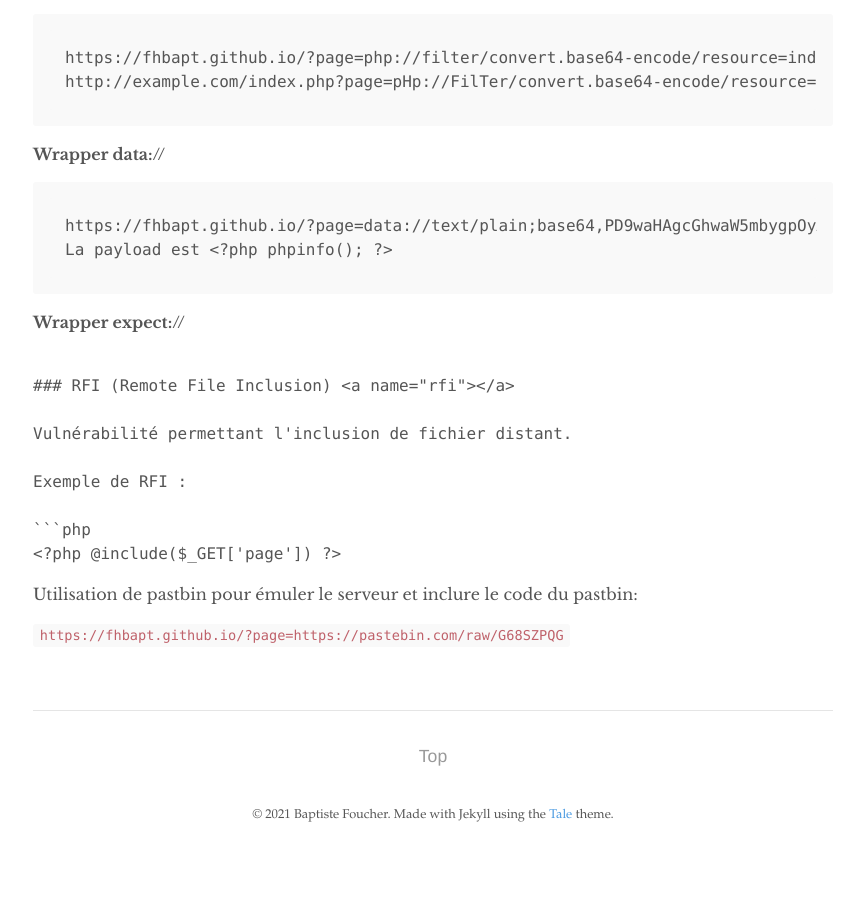
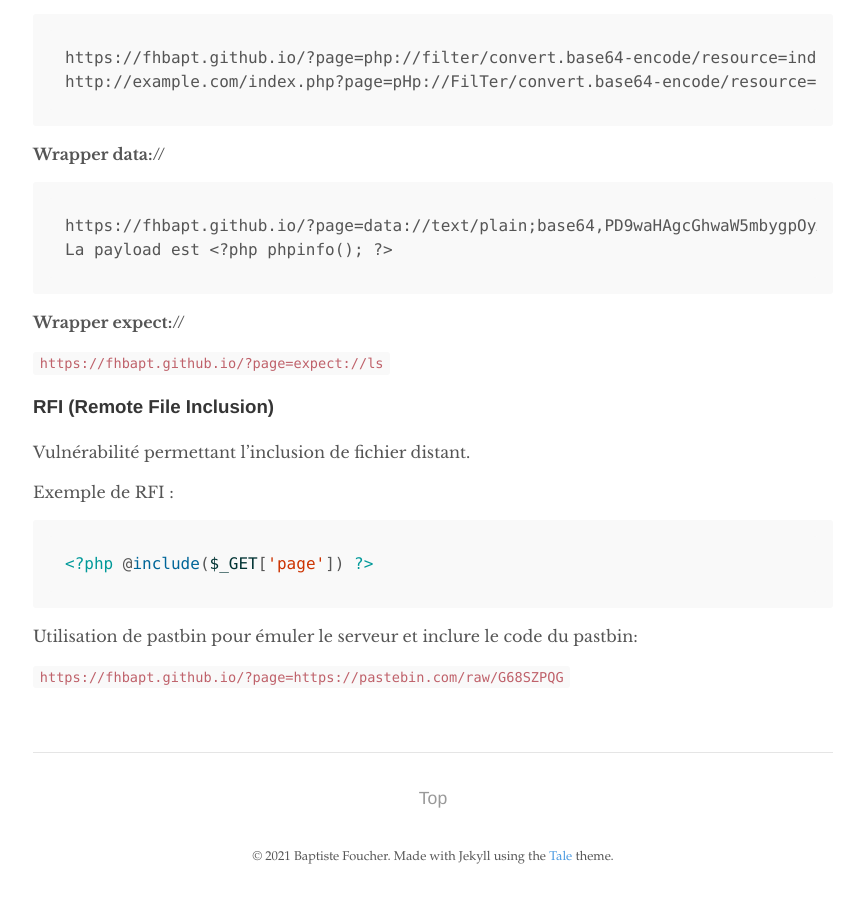
Before and after one commit to fhbapt/fhbapt.github.io, a Jekyll site: the page built from _pages/cheatseet.md, in a window 1280 px wide and 900 px high, scrolled down 2595 px. Shown: the whole window, without its empty margins (207-1054 px from the left). Built offline with Jekyll 4.4.1, drawn with Linux system fonts in a browser that asks for light colours; before the commit the page ends 3453 px from its top, so only the background shows below that.

Commit message:
Update cheatseet.md

````diff
--- a/_pages/cheatseet.md
+++ b/_pages/cheatseet.md
@@ -121,7 +121,7 @@ La payload est <?php phpinfo(); ?>
 
 **Wrapper expect://**
 
-```https://fhbapt.github.io/?page=expect://ls```
+`https://fhbapt.github.io/?page=expect://ls`
 
 ### RFI (Remote File Inclusion) <a name="rfi"></a>
 
````
